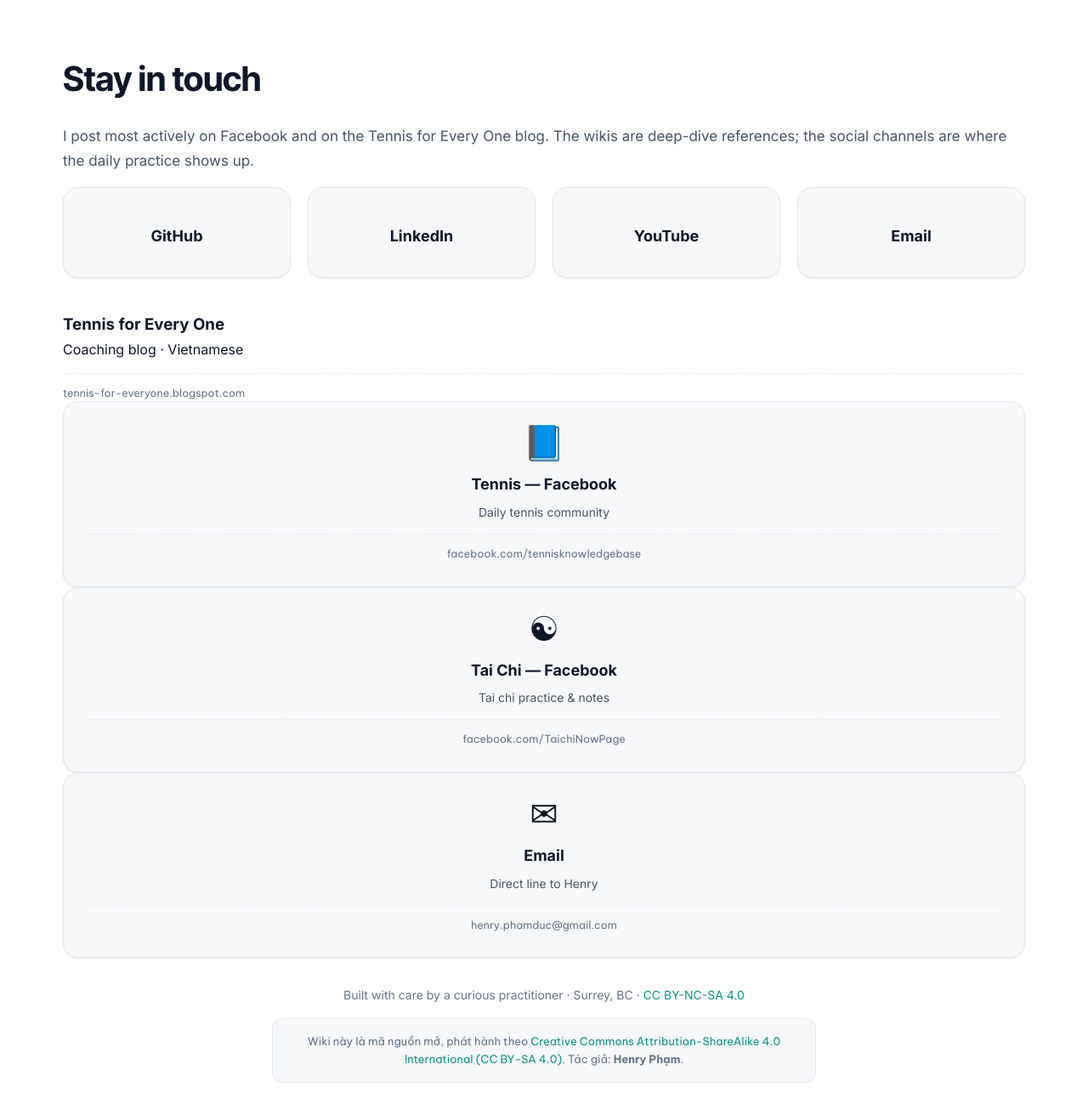
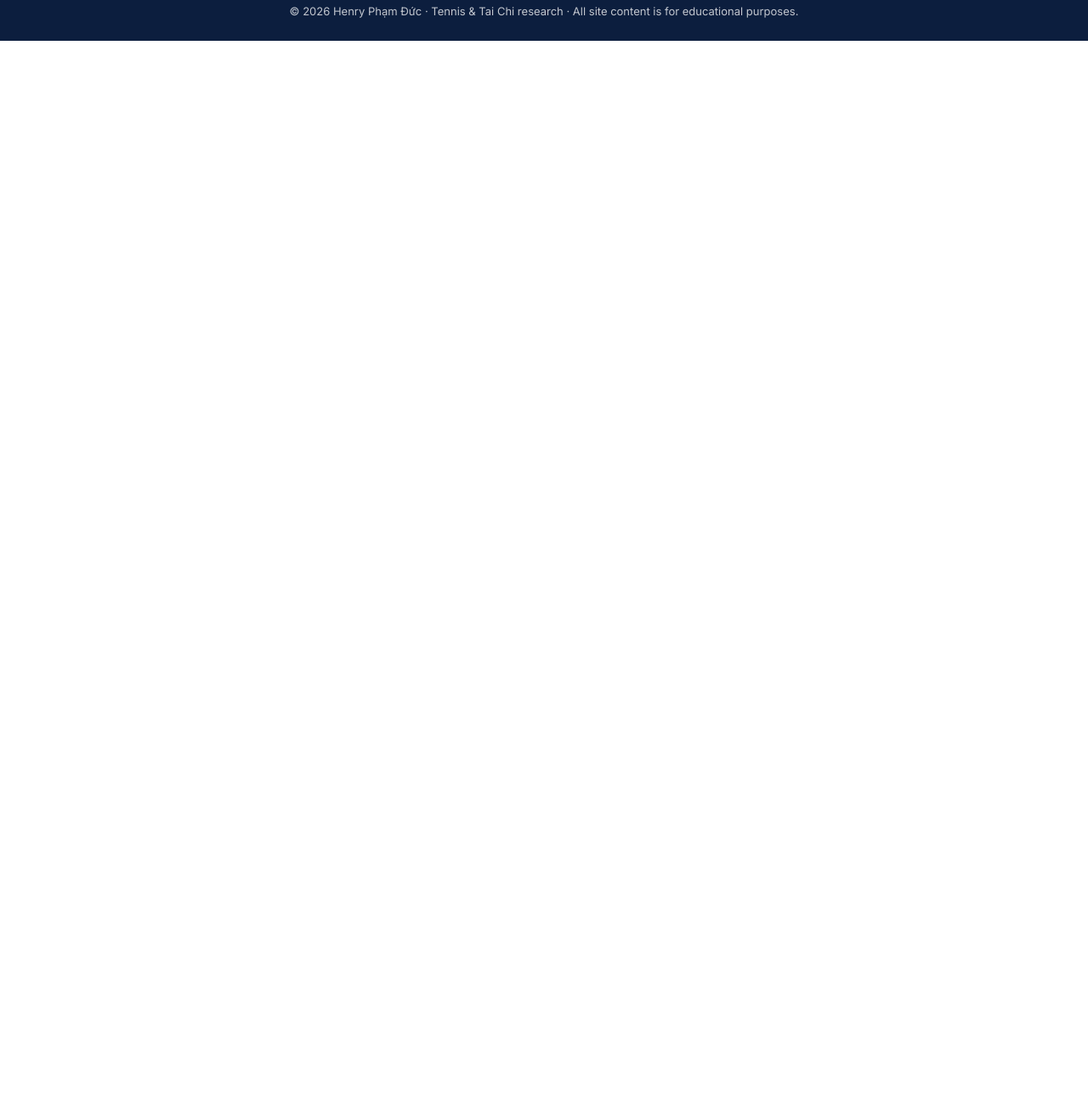
Before and after one commit to HenryPhamDuc/henryphamduc.github.io, a plain HTML site: page index.html in a window 1280 px wide. Shown: the part 4588-5900 px from the top of the page at 85% size. After the commit the page ends 4636 px from the top, so only its background shows below. Drawn offline with Linux system fonts and the light colour scheme.

Commit message:
Remove entire Stay in Touch section

```diff
--- a/index.html
+++ b/index.html
@@ -281,73 +281,9 @@
       </p>
     </div>
   </div>
-</section>
+  </section>
 
-<!-- ===== Connect ===== -->
-<section id="connect" class="connect section">
-  <div class="container">
-    <h2 class="section-title">Stay in touch</h2>
-    <p class="lede">
-      I post most actively on Facebook and on the Tennis for Every One blog.
-      The wikis are deep-dive references; the social channels are where the
-      daily practice shows up.
-    </p>
-
-        <div class="connect-grid">
-                              <a class="connect-card" href="https://github.com/henryphamduc" rel="noopener" target="_blank">
-                                <div class="connect-icon" aria-hidden="true"></div>
-                                <h3>GitHub</h3>
-                              </a>
-                      <a class="connect-card" href="https://linkedin.com/in/henryphamduc" rel="noopener" target="_blank">
-                        <div class="connect-icon" aria-hidden="true"></div>
-                        <h3>LinkedIn</h3>
-                      </a>
-                      <a class="connect-card" href="https://youtube.com/@henryphamduc" rel="noopener" target="_blank">
-                        <div class="connect-icon" aria-hidden="true"></div>
-                        <h3>YouTube</h3>
-                      </a>
-                      <a class="connect-card" href="mailto:henry@tenniskb.com">
-                        <div class="connect-icon" aria-hidden="true"></div>
-                        <h3>Email</h3>
-                      </a>
-                    </div>
-        <h3>Tennis for Every One</h3>
-        <p>Coaching blog · Vietnamese</p>
-        <p class="card-meta">tennis-for-everyone.blogspot.com</p>
-      </a>
-      <a class="connect-card" href="https://www.facebook.com/tennisknowledgebase/" rel="noopener" target="_blank">
-        <div class="connect-icon" aria-hidden="true">📘</div>
-        <h3>Tennis — Facebook</h3>
-        <p>Daily tennis community</p>
-        <p class="card-meta">facebook.com/tennisknowledgebase</p>
-      </a>
-      <a class="connect-card" href="https://www.facebook.com/TaichiNowPage" rel="noopener" target="_blank">
-        <div class="connect-icon" aria-hidden="true">☯</div>
-        <h3>Tai Chi — Facebook</h3>
-        <p>Tai chi practice &amp; notes</p>
-        <p class="card-meta">facebook.com/TaichiNowPage</p>
-      </a>
-      <a class="connect-card" href="mailto:henry.phamduc@gmail.com">
-        <div class="connect-icon" aria-hidden="true">✉</div>
-        <h3>Email</h3>
-        <p>Direct line to Henry</p>
-        <p class="card-meta">henry.phamduc@gmail.com</p>
-      </a>
-    </div>
-
-    <p class="connect-footer">
-      Built with care by a curious practitioner · Surrey, BC ·
-      <a href="https://creativecommons.org/licenses/by-nc-sa/4.0/" rel="license noopener" target="_blank">CC BY-NC-SA 4.0</a>
-    </p>
-    <p class="connect-license vi">
-      Wiki này là mã nguồn mở, phát hành theo
-      <a href="https://creativecommons.org/licenses/by-nc-sa/4.0/deed.vi" rel="license noopener" target="_blank">Creative Commons Attribution-ShareAlike 4.0 International (CC BY-SA 4.0)</a>.
-      Tác giả: <strong>Henry Phạm</strong>.
-    </p>
-  </div>
-</section>
-
-</main>
+  </main>
 
 <footer class="site-footer">
   <div class="container">
```
